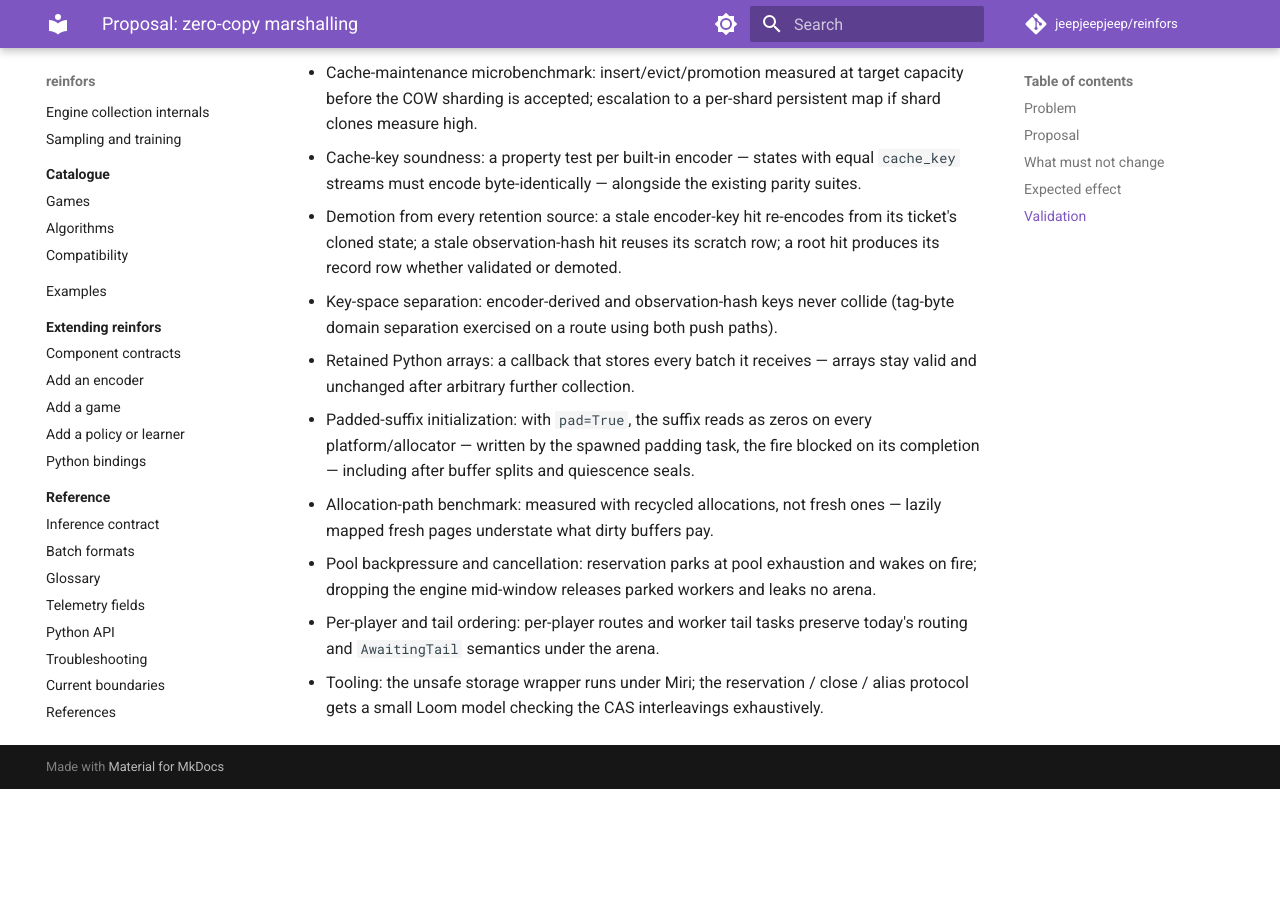
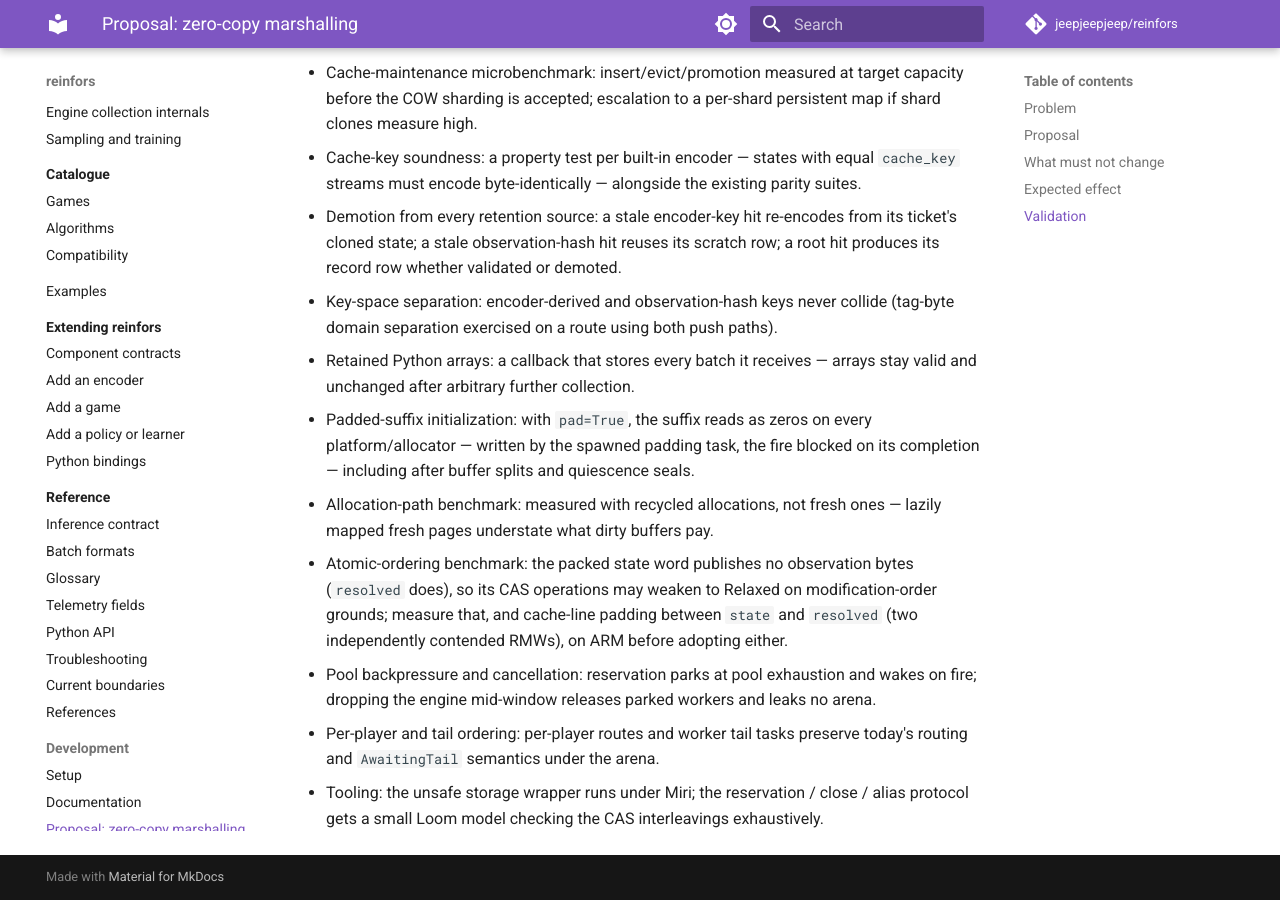
Before and after one commit to jeepjeepjeep/reinfors, an MkDocs documentation site: the page built from docs/development/scheduler-zero-copy.md, in a window 1280 px wide and 900 px high, scrolled down 11507 px. Built offline with MkDocs 1.6.1 and Material for MkDocs 9.7.7, drawn with Linux system fonts in a browser that asks for light colours; comment, search, counter and statistics services are not loaded; before the commit the page ends 12296 px from its top, so only the background shows below that.

Commit message:
proposal: relaxed-ordering and cache-padding benchmark note

```diff
--- a/docs/development/scheduler-zero-copy.md
+++ b/docs/development/scheduler-zero-copy.md
@@ -566,6 +566,11 @@
   seals.
 - Allocation-path benchmark: measured with recycled allocations, not fresh
   ones — lazily mapped fresh pages understate what dirty buffers pay.
+- Atomic-ordering benchmark: the packed state word publishes no observation
+  bytes (`resolved` does), so its CAS operations may weaken to Relaxed on
+  modification-order grounds; measure that, and cache-line padding between
+  `state` and `resolved` (two independently contended RMWs), on ARM before
+  adopting either.
 - Pool backpressure and cancellation: reservation parks at pool exhaustion and
   wakes on fire; dropping the engine mid-window releases parked workers and
   leaks no arena.
```
